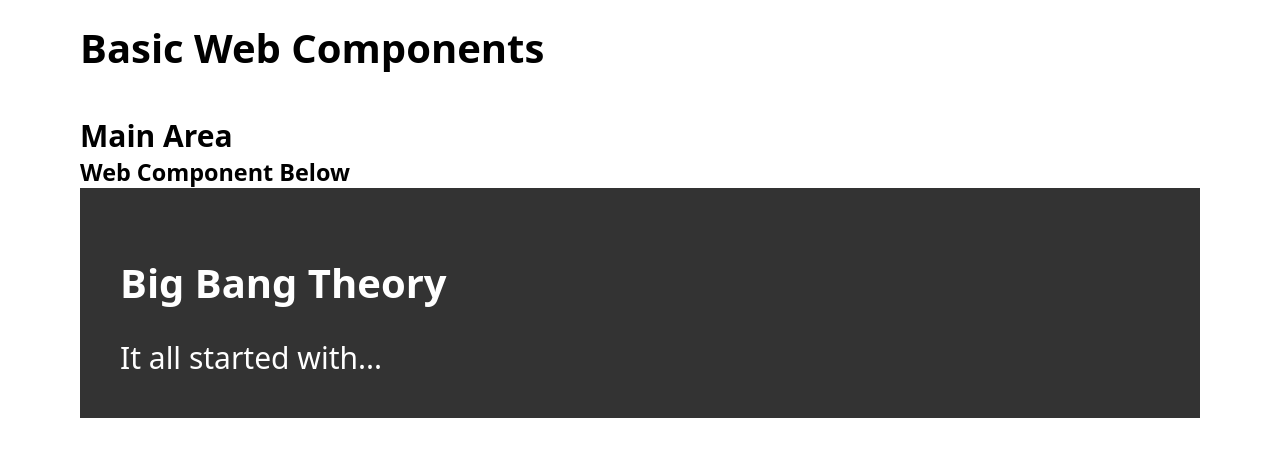
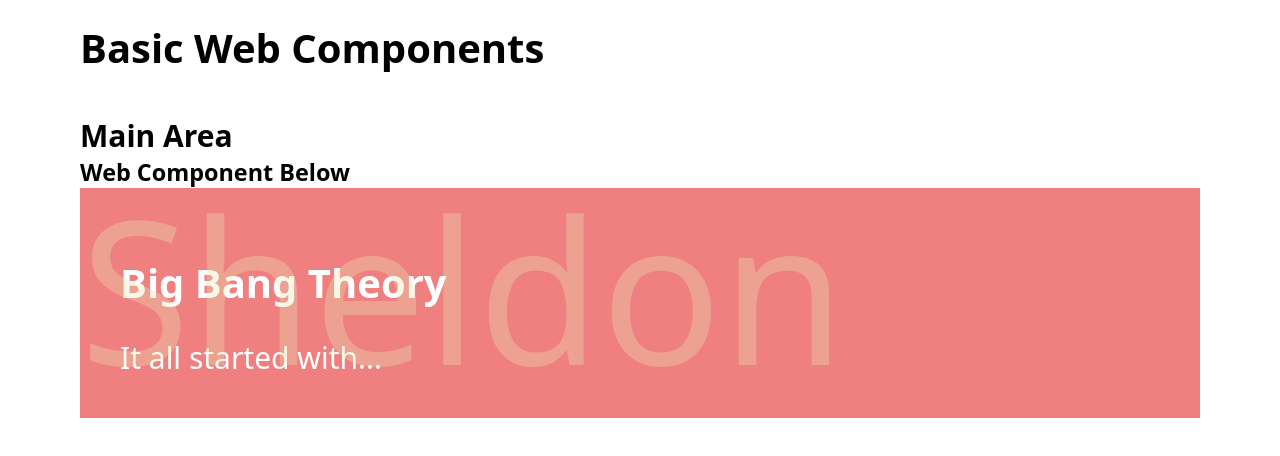
Before and after one commit to prof3ssorSt3v3/web-components-props, a plain HTML site: page index.html in a window 1280 px wide. Both pictures are taken after a click on the element "It all started with...". Drawn offline with Linux system fonts and the light colour scheme.

Commit message:
completed tutorial

```diff
--- a/bigbang.js
+++ b/bigbang.js
@@ -1,7 +1,3 @@
-/*
-only properties that apply to text like font, color, line-height
-and text-align (among others) and visibility are inherited.
-*/
 const template = document.createElement('template');
 template.innerHTML = `
     <style>
@@ -44,6 +40,43 @@ class BigBang extends HTMLElement {
     let clone = template.content.cloneNode(true);
     this.root.append(clone);
   }
+
+  //define the allowed attributes
+  static get observedAttributes() {
+    return ['character', 'color'];
+  }
+  //
+  //sync attributes with properties as you want
+  get character() {
+    return this.getAttribute('character');
+  }
+  set character(value) {
+    this.setAttribute('character', value);
+  }
+
+  get color() {
+    return this.getAttribute('color');
+  }
+  set color(value) {
+    this.setAttribute('color', value);
+  }
+  //
+  //handle values and changes to the attributes
+  attributeChangedCallback(attrName, oldVal, newVal) {
+    if (attrName.toLowerCase() === 'character') {
+      const div = this.root.querySelector('.root');
+      let p = div.querySelector('p')
+        ? div.querySelector('p')
+        : document.createElement('p');
+      p.className = 'character';
+      p.textContent = newVal;
+      div.append(p);
+    }
+    console.log(attrName, newVal);
+    if (attrName.toLowerCase() === 'color') {
+      this.style.backgroundColor = newVal;
+    }
+  }
 }
 
 customElements.define('big-bang', BigBang);
--- a/main.js
+++ b/main.js
@@ -9,9 +9,7 @@ document.addEventListener('DOMContentLoaded', () => {
 function changeCharacter(ev) {
   //user clicked on the <big-bang> element
   const bb = ev.target;
-  // bb.setAttribute('character', 'Sheldon');
-  //or we can use the defined property
   bb.character = bb.character === 'Leonard' ? 'Sheldon' : 'Leonard';
-
+  //bb.getAttribute()  bb.setAttribute()
   bb.color = bb.color === 'cornflowerblue' ? 'lightcoral' : 'cornflowerblue';
 }
```
Also changed, not shown: index.html (+1 -0 lines).
